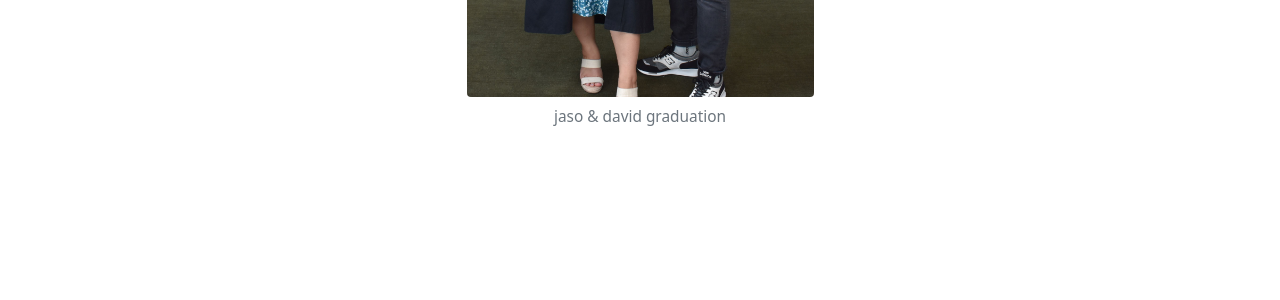
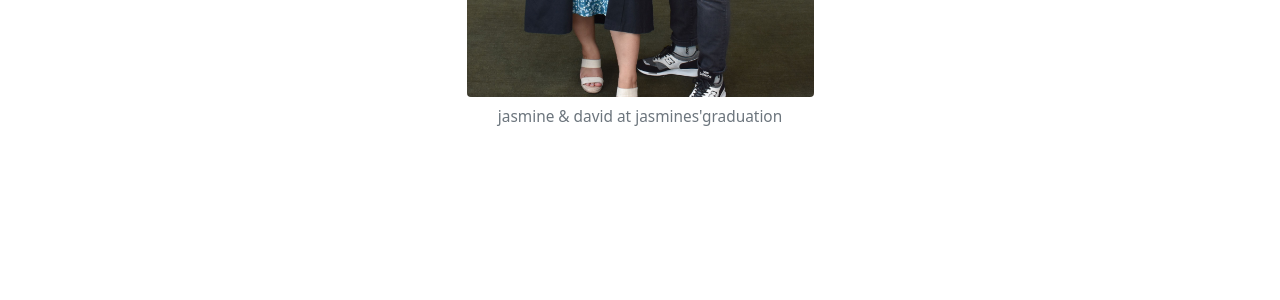
Before and after one commit to DickTurpin-highwayman/lost-isotopes, a Jekyll site: the page built from index.md, in a window 1280 px wide. Shown: the part 657-957 px from the top of the page. Built offline with Jekyll 4.4.1, drawn with Linux system fonts in a browser that asks for light colours.

Commit message:
Update index.md

```diff
--- a/index.md
+++ b/index.md
@@ -7,7 +7,7 @@ layout: default
 
 & all that hard work payes off ...
 
-{% include figure.html img="jaso-david-graduation.jpg" alt="intro image here" caption="jaso & david graduation" width="50%" %}
+{% include figure.html img="jaso-david-graduation.jpg" alt="intro image here" caption="jasmine & david at jasmines'graduation" width="50%" %}
 
 <br/>
 <br/>
```
